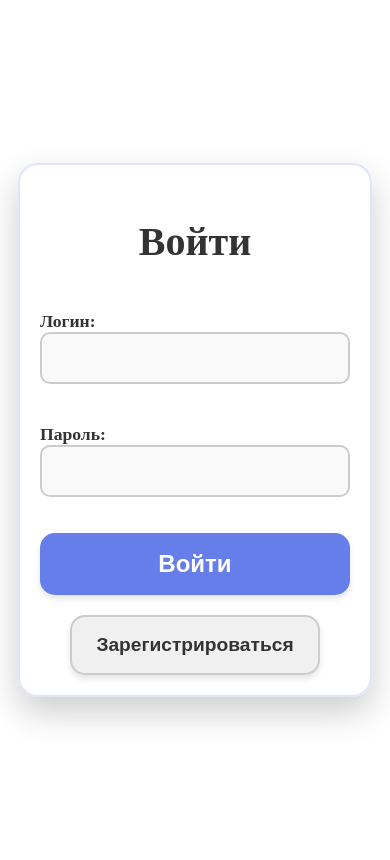
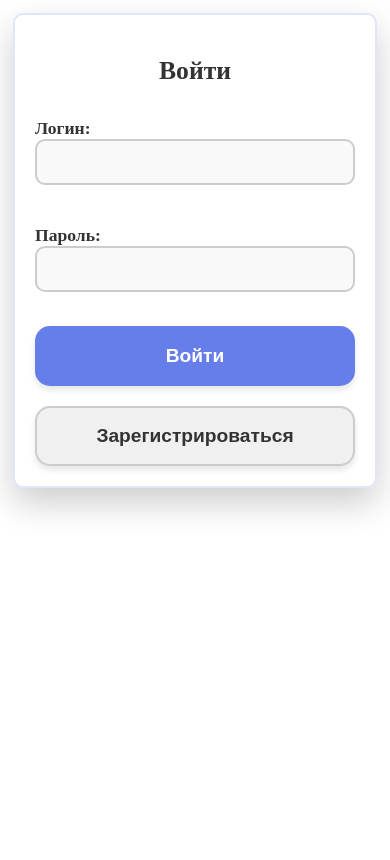
Before and after one commit to Luvinto/Technostart, a Django app: page /users/login/ in a window 390 px wide. Run offline with Django 5.2, Linux system fonts and the light colour scheme.

Commit message:
доработка страницы регистрации

```diff
--- a/my_site/users/static/users/css/users.css
+++ b/my_site/users/static/users/css/users.css
@@ -22,9 +22,8 @@
     backdrop-filter: blur(10px);
     border: 2px solid rgba(102, 126, 234, 0.2);
     box-sizing: border-box;
-    /* === Масштабирование формы === */
     transform-origin: top center;
-    transform: scale(clamp(0.7, 100vw / 580px, 1)); /* min: 0.7, ideal: 100vw/580px, max: 1 */
+    transform: scale(clamp(0.7, 100vw / 580px, 1));
 }
 
 .form-title {
@@ -32,7 +31,7 @@
     font-size: clamp(1.5rem, 2.5rem, 3rem);
     margin-bottom: clamp(20px, 30px, 40px);
     color: #333;
-    word-wrap: break-word; /* === Текст заголовка не выходит за границы === */
+    word-wrap: break-word;
     overflow-wrap: break-word;
 }
 
@@ -46,7 +45,7 @@
     display: flex;
     flex-direction: column;
     gap: clamp(6px, 8px, 12px);
-    word-wrap: break-word; /* === Текст в группе не выходит за границы === */
+    word-wrap: break-word;
     overflow-wrap: break-word;
 }
 
@@ -54,9 +53,9 @@
     font-weight: 600;
     color: #333;
     font-size: clamp(0.9rem, 1.1rem, 1.2rem);
-    word-wrap: break-word; /* === Текст в label не выходит за границы === */
+    word-wrap: break-word;
     overflow-wrap: break-word;
-    white-space: normal; /* === Убираем nowrap === */
+    white-space: normal;
 }
 
 .form-group input,
@@ -70,7 +69,7 @@
     box-sizing: border-box;
     background-color: #f9f9f9;
     width: 100%;
-    word-wrap: break-word; /* === Текст в полях не выходит за границы === */
+    word-wrap: break-word;
     overflow-wrap: break-word;
 }
 
@@ -87,7 +86,7 @@
     color: #e74c3c;
     font-size: clamp(0.7rem, 0.9rem, 1rem);
     margin-top: -5px;
-    word-wrap: break-word; /* === Ошибки не вылезают за границы === */
+    word-wrap: break-word;
     overflow-wrap: break-word;
 }
 
@@ -108,7 +107,7 @@
     min-width: clamp(150px, 200px, 250px);
     box-shadow: 0 4px 6px rgba(0, 0, 0, 0.1);
     word-wrap: break-word;
-    white-space: normal; /* === Текст кнопки может переноситься === */
+    white-space: normal;
     min-height: clamp(50px, 60px, 70px);
     display: flex;
     align-items: center;
@@ -140,7 +139,7 @@
     font-size: clamp(1rem, 1.2rem, 1.4rem);
     padding: clamp(8px, 12px, 16px) clamp(16px, 24px, 32px);
     word-wrap: break-word;
-    white-space: normal; /* === Текст кнопки может переноситься === */
+    white-space: normal;
 }
 
 .btn-secondary:hover,
@@ -219,18 +218,41 @@
 
 @media (max-width: 768px) {
     .container {
-        padding: 20px;
+        padding: 10px; /* Уменьшаем отступы */
+        min-height: 100vh;
+        align-items: flex-start; /* Выравнивание сверху */
     }
 
     .form-wrapper {
         padding: clamp(20px, 30px, 40px);
-        max-width: 90%;
+        max-width: 100%; /* Убираем ограничение по ширине */
+        width: 100vw; /* Занимает всю ширину экрана */
+        min-height: auto; /* Высота теперь подстраивается под содержимое */
+        height: auto; /* Добавлено для полной гибкости */
+        border-radius: 12px; /* Можно немного уменьшить скругление */
+        box-sizing: border-box;
+        transform: scale(1); /* Отключаем масштабирование */
+    }
+
+    .form-title {
+        font-size: clamp(1.4rem, 2rem, 2.2rem); /* Уменьшаем размер заголовка */
+        margin-bottom: clamp(15px, 20px, 25px);
+    }
+
+    .registration-form {
+        gap: clamp(12px, 18px, 25px); /* Уменьшаем отступы между полями */
+    }
+
+    .form-group input,
+    .form-group select,
+    .form-group textarea {
+        padding: clamp(10px, 12px, 15px); /* Уменьшаем внутренние отступы */
     }
 
     .checkbox-label {
         font-size: clamp(0.9rem, 1rem, 1.1rem);
         gap: clamp(0.2rem, 0.3rem, 0.4rem);
-        flex-wrap: wrap; /* === Если текст не помещается — переносим === */
+        flex-wrap: wrap;
     }
 
     .checkbox-label input[type="checkbox"] {
@@ -242,33 +264,65 @@
 
 @media (max-width: 480px) {
     .container {
-        padding: 10px;
+        padding: 5px;
     }
 
     .form-wrapper {
-        padding: clamp(15px, 20px, 30px);
+        padding: clamp(15px, 20px, 25px);
+        max-width: 100%;
+        width: 100vw;
+        min-height: auto; /* Высота подстраивается под содержимое */
+        height: auto;
+        border-radius: 10px;
+    }
+
+    .form-title {
+        font-size: clamp(1.3rem, 1.6rem, 1.8rem);
+        margin-bottom: clamp(12px, 16px, 20px);
+    }
+
+    .btn {
+        padding: clamp(10px, 12px, 16px) clamp(16px, 20px, 24px);
+        font-size: clamp(1.1rem, 1.2rem, 1.4rem);
+        min-width: auto;
+    }
+
+    .btn-primary,
+    .btn-secondary {
+        width: 100%; /* Кнопки занимают всю ширину */
         max-width: 100%;
     }
 
     .checkbox-label {
-        font-size: clamp(0.9rem, 0.9rem, 1rem);
+        font-size: clamp(0.9rem, 0.95rem, 1rem);
         gap: clamp(0.15rem, 0.2rem, 0.3rem);
     }
 
     .checkbox-label input[type="checkbox"] {
-        width: clamp(1.1rem, 1rem, 1.2rem);
-        height: clamp(1.1rem, 1rem, 1.2rem);
+        width: clamp(1rem, 1.1rem, 1.2rem);
+        height: clamp(1rem, 1.1rem, 1.2rem);
     }
 }
 
 @media (max-width: 360px) {
+    .form-wrapper {
+        padding: clamp(12px, 16px, 20px);
+        min-height: auto; /* Высота подстраивается под содержимое */
+        height: auto;
+    }
+
+    .form-title {
+        font-size: clamp(1.2rem, 1.4rem, 1.6rem);
+        margin-bottom: clamp(10px, 14px, 18px);
+    }
+
     .checkbox-label {
-        font-size: clamp(0.9rem, 0.9rem, 0.9rem);
+        font-size: clamp(0.85rem, 0.9rem, 0.95rem);
         gap: clamp(0.12rem, 0.15rem, 0.25rem);
     }
 
     .checkbox-label input[type="checkbox"] {
-        width: clamp(1.1rem, 1rem, 1rem);
-        height: clamp(1.1rem, 1rem, 1rem);
+        width: clamp(0.95rem, 1rem, 1.1rem);
+        height: clamp(0.95rem, 1rem, 1.1rem);
     }
 }
```
